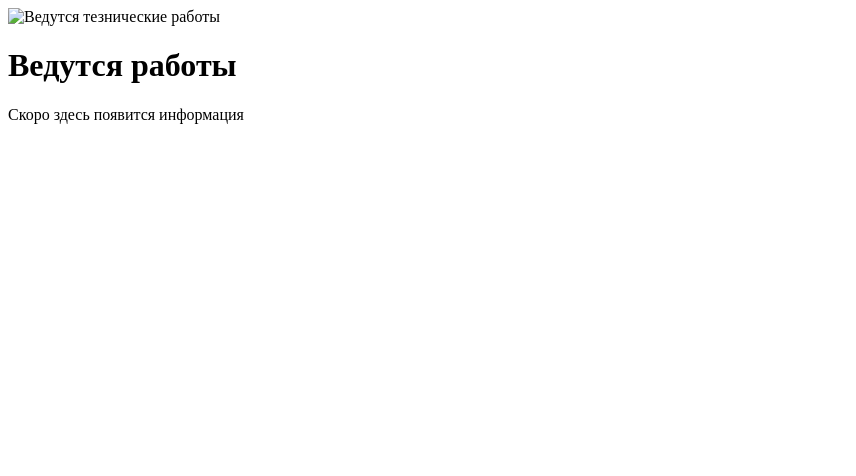
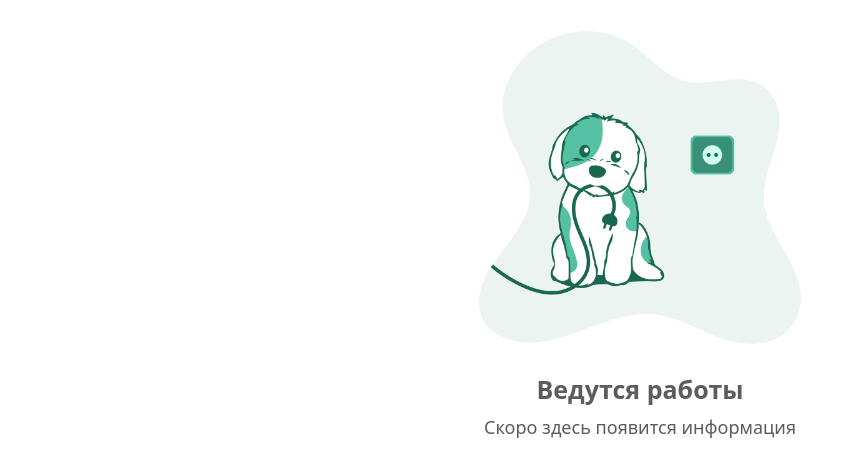
Before and after one commit to vlas-ilya/DogSport, a plain HTML site: page index.html in a window 1280 px wide. Shown: the whole page, without its empty margins (0-856 px from the left). Drawn offline with Linux system fonts and the light colour scheme; the site is published under a folder, as on GitHub Pages, so addresses that start at the root find nothing.

Commit message:
Поправил пути

```diff
--- a/index.html
+++ b/index.html
@@ -3,11 +3,11 @@
 <head>
     <meta charset="utf-8">
     <title>Ведутся технические работы</title>
-    <link rel="stylesheet" href="/src/css/index.css" type="text/css">
+    <link rel="stylesheet" href="./css/index.css" type="text/css">
 </head>
 <body>
 <div class="Page ErrorPage">
-    <img class="ErrorPage_Image" src="/src/img/work_error.png" alt="Ведутся тезнические работы">
+    <img class="ErrorPage_Image" src="./img/work_error.png" alt="Ведутся тезнические работы">
     <div class="ErrorPage_Title">
         <H1>Ведутся работы</H1>
     </div>
```
Also changed, not shown: css/index.css (renamed from src/css/index.css), img/work_error.png (renamed from src/img/work_error.png).
